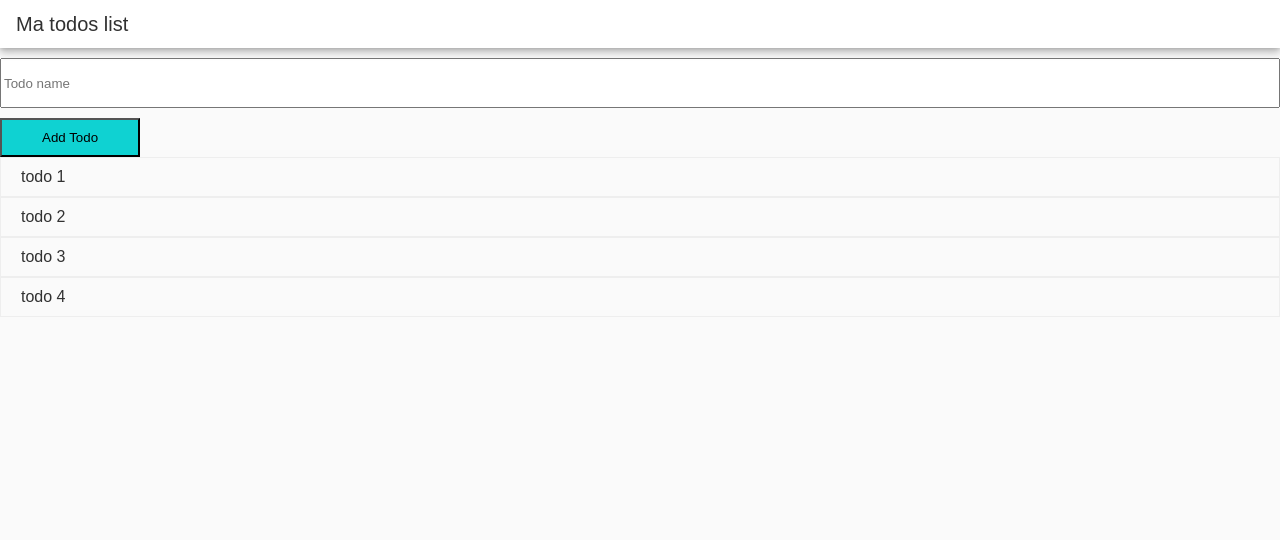
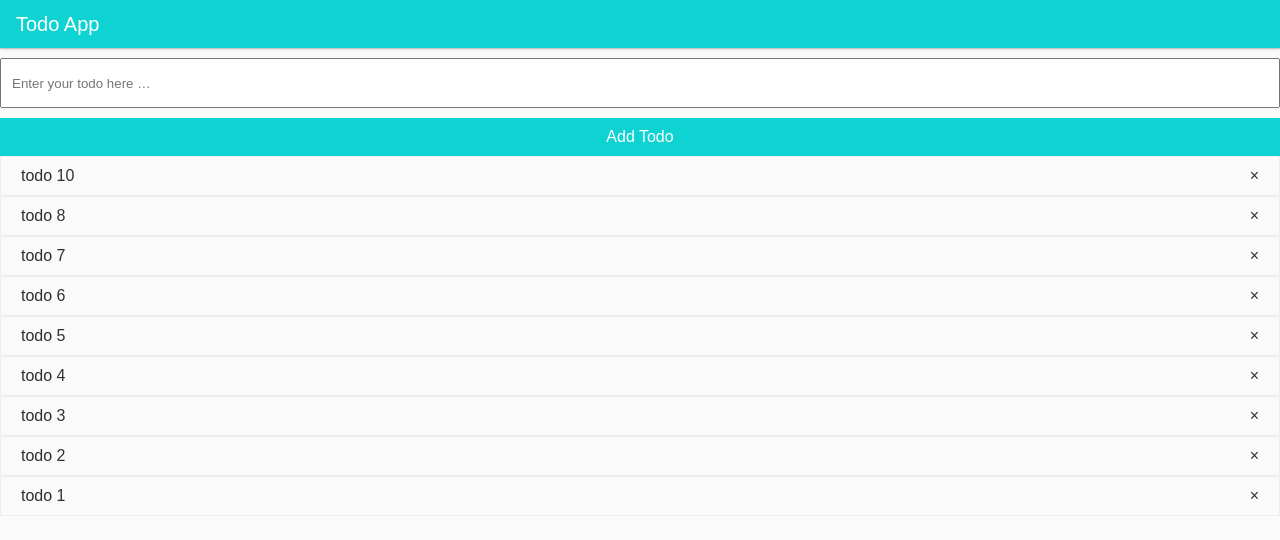
Before and after one commit to kconde2/pwa-todo, a website with bundled scripts: page index.html in a window 1280 px wide. Built offline with nearby package versions, Linux system fonts and the light colour scheme; data requests are answered from the project's data file.

Commit message:
Add css and remove console

```diff
--- a/db.json
+++ b/db.json
@@ -13,14 +13,44 @@
       "sync": true
     },
     {
-      "id": "578a2a17-1921-e917-bba7-6d748f9898cb",
+      "id": "b78339ab-a85a-9ef5-5a15-821e18494e37",
       "name": "todo 3",
       "status": false,
       "sync": true
     },
     {
-      "id": "25dd7e7c-b31b-3bb1-6484-5a297d9e68dc",
+      "id": "ce047a10-f5b7-12c1-2019-fe098f7a01c3",
       "name": "todo 4",
+      "status": false,
+      "sync": true
+    },
+    {
+      "id": "e1c68bad-7a0f-dc5a-a2bf-99927d5481a0",
+      "name": "todo 5",
+      "status": false,
+      "sync": true
+    },
+    {
+      "id": "105de4cc-0048-3f5f-2e60-5ea3f836e2ba",
+      "name": "todo 6",
+      "status": false,
+      "sync": true
+    },
+    {
+      "id": "e51bb304-9a78-5e13-b86f-1b6701ef343d",
+      "name": "todo 7",
+      "status": false,
+      "sync": true
+    },
+    {
+      "id": "415786da-1402-8de9-59f4-3331f026e456",
+      "name": "todo 8",
+      "status": false,
+      "sync": true
+    },
+    {
+      "id": "78aa2023-e240-47f5-bb5c-c7cca09bc777",
+      "name": "todo 10",
       "status": false,
       "sync": true
     }
--- a/index.html
+++ b/index.html
@@ -3,19 +3,19 @@
 
 <head>
     <meta charset="UTF-8">
-    <meta name="viewport"
-        content="width=device-width, initial-scale=1.0">
-    <meta http-equiv="X-UA-Compatible"
-        content="ie=edge">
+    <meta name="viewport" content="width=device-width, initial-scale=1.0">
+    <meta http-equiv="X-UA-Compatible" content="ie=edge">
     <title>Todos</title>
     <script>
         if ('serviceWorker' in navigator) {
-            window.addEventListener('load', function () {
+            window.addEventListener('load', function() {
                 navigator.serviceWorker
                     .register('/sw.js', {
                         scope: '/',
                     })
-                    .then(function () { console.log("Service Worker Registered"); });
+                    .then(function() {
+                        console.log("Service Worker Registered");
+                    });
             });
         } else {
             console.log('Service worker not supporttd use another cache method');
@@ -27,16 +27,15 @@
             box-sizing: border-box;
         }
 
-        /* Inline your critical styles */
         html,
         body {
             /* Define app variables */
             --app-bg-color: #fafafa;
             --app-text-color: #313131;
-            --app-card-color: #ffffff;
+            --app-card-color: #0fd2d2;
             --app-grey-color: #E2E2E2;
-            --app-header-shadow: 0 0 4px rgba(0, 0, 0, .14), 0 4px 8px rgba(0, 0, 0, .28);
-
+            --app-white-color: #FFF;
+            --app-header-shadow: 0 0 1px rgba(0, 0, 0, .14), 0 1px 2px rgba(0, 0, 0, .28);
             min-height: 100%;
             margin: 0;
             padding: 0;
@@ -57,6 +56,11 @@
             padding: 0 16px;
             box-shadow: var(--app-header-shadow);
             z-index: 1;
+            color: var(--app-text-color);
+        }
+
+        #app>header a {
+            color: var(--app-white-color);
         }
 
         #app>header nav {
@@ -67,6 +71,31 @@
             height: 48px;
             font-size: 1.25rem;
         }
+
+        .form-todo {
+            display: flex;
+            flex-direction: column;
+        }
+
+        .form-todo input {
+            padding: 10px;
+            margin-top: 10px;
+            height: 50px;
+            width: 100%;
+        }
+
+        .form-todo button {
+            border: none;
+            color: white;
+            text-align: center;
+            text-decoration: none;
+            display: inline-block;
+            font-size: 16px;
+            margin-top: 10px;
+            background: #0fd2d2;
+            outline: 0;
+            padding: 10px 40px;
+        }
     </style>
 </head>
 
@@ -74,24 +103,20 @@
     <section id="app">
         <header>
             <nav>
-                <span class="title"><a href="/">Ma todos list</a></span>
+                <span class="title"><a href="/">Todo App</a></span>
             </nav>
         </header>
 
         <main>
-            <input style="margin-top: 10px; height: 50px; width:100%"
-                id="addTodoValue"
-                type="text"
-                placeholder="Todo name">
-            <button style="margin-top: 10px; background: #0fd2d2;outline: 0;padding: 10px 40px;"
-                id="addTodoButton"
-                class="btn btn-primary">Add Todo</button>
+            <div class="form-todo">
+                <input id="addTodoValue" type="text" placeholder="Enter your todo here &hellip;">
+                <button id="addTodoButton" class="btn btn-primary">Add Todo</button>
+            </div>
             <section page="todo-list"></section>
         </main>
     </section>
 
-    <script type="module"
-        src="./js/app.js"></script>
+    <script type="module" src="./js/app.js"></script>
 </body>
 
 </html>
--- a/js/app.js
+++ b/js/app.js
@@ -1,30 +1,30 @@
-import AppTodoItem from '/js/components/TodoItem/TodoItem.js';
-import checkConnectivity from '/js/services/connection.js';
-import { sendLocalData, storeTodoItem, getApiTodos, isOnline } from '/js/services/utils.js';
-import { todoStore } from '/js/services/db.js';
+import AppTodoItem from "/js/components/TodoItem/TodoItem.js";
+import checkConnectivity from "/js/services/connection.js";
+import {
+    sendLocalData,
+    storeTodoItem,
+    getApiTodos,
+    isOnline
+} from "/js/services/utils.js";
+import { todoStore } from "/js/services/db.js";
 
-(async function (document) {
-
-  const app = document.querySelector('#app');
-  const skeleton = app.querySelector('.skeleton');
-  const todoList = app.querySelector('[page=todo-list]');
+(async function(document) {
+    const app = document.querySelector("#app");
+    // const skeleton = app.querySelector('.skeleton');
+    const todoList = app.querySelector("[page=todo-list]");
     const addTodoButton = app.querySelector("#addTodoButton");
     const addTodoValue = app.querySelector("#addTodoValue");
     const store = await todoStore();
     let todos = undefined;
 
     checkConnectivity();
-  todos = await store.get('todos', 'todos');
-  // initial data
-  // if (!todos) {
-  //   await store.put('todos', [], 'todos');
-  // }
-
+    todos = await store.get("todos", "todos");
+    // init data
     if (!todos) {
         todos = await getApiTodos();
-      await store.put('todos', todos, 'todos');
+        await store.put("todos", todos, "todos");
     } else {
-    todos = await store.get('todos', 'todos');
+        todos = await store.get("todos", "todos");
     }
 
     // Build todo list
@@ -32,11 +32,10 @@ import { todoStore } from '/js/services/db.js';
         try {
             todos.map(todo => {
                 const todoElement = new AppTodoItem();
-        todoElement.initTodoItem(todo.name, todo.status);
-        todoList.appendChild(todoElement);
+                todoElement.initTodoItem(todo.id, todo.name);
+                todoList.prepend(todoElement);
                 return todoElement;
             });
-
         } catch (error) {
             console.log(error.toString());
         }
@@ -46,24 +45,23 @@ import { todoStore } from '/js/services/db.js';
     }
 
     // Listening to add Todo Event
-  addTodoButton.addEventListener('click', async function () {
+    addTodoButton.addEventListener("click", async function() {
         const todo = await storeTodoItem(addTodoValue.value);
 
-    addTodoValue.value = '';
+        addTodoValue.value = "";
         if (isOnline() == true) {
-      console.log('est appelé 1');
             sendLocalData();
         }
 
         // Add new todo Item to dom
         const todoElement = new AppTodoItem();
-    todoElement.initTodoItem(todo.name, todo.status);
-    todoList.appendChild(todoElement);
+        todoElement.initTodoItem(todo.id, todo.name);
+        todoList.prepend(todoElement);
     });
 
     // Listening connectivity
-  document.addEventListener('connection-changed', async ({ detail }) => {
-    localStorage.setItem('todoAppIsOnline', detail);
+    document.addEventListener("connection-changed", async({ detail }) => {
+        localStorage.setItem("todoAppIsOnline", detail);
         console.log(detail, navigator.onLine);
         if (detail == true && navigator.onLine) {
             sendLocalData();
--- a/js/components/TodoItem/TodoItem.js
+++ b/js/components/TodoItem/TodoItem.js
@@ -4,6 +4,7 @@ export default class AppTodoItem extends LitElement {
   constructor() {
     super();
 
+    this.id = 0;
     this.name = "";
     this.status = false;
   }
@@ -22,6 +23,7 @@ export default class AppTodoItem extends LitElement {
       }
 
       .item {
+        display: flex;
         padding: 10px 20px;
         border: 1px solid #eee;
       }
@@ -29,17 +31,29 @@ export default class AppTodoItem extends LitElement {
       .item.done {
         text-decoration: line-through;
       }
+
+      .item span {
+          margin-left: auto;
+      }
     `;
   }
 
-    initTodoItem(name) {
+  initTodoItem(id, name) {
+    this.id = id;
     this.name = name;
     this.status = false;
   }
 
+  switch(event) {
+    this.status = !this.status;
+  }
+
   render() {
     return html`
-        <div class="item ${this.status == true ? 'done' : 'todo'}">${this.name}</div>
+        <div class="item ${this.status == true ? 'done' : 'todo'}" @click=${this.switch}>
+            ${this.name}
+          <span class="delete-item" data-id="${this.id}">&times;</span>
+        </div>
     `;
   }
 }
--- a/js/services/utils.js
+++ b/js/services/utils.js
@@ -10,7 +10,7 @@ export function guidGenerator() {
 }
 
 export async function storeTodoItem(name) {
-    console.log(name);
+
     let todoItem = {
         'id': guidGenerator(),
         'name': name,
@@ -50,7 +50,6 @@ export async function sendLocalData() {
                     body: JSON.stringify(nonSyncedTodo)
                 });
                 const content = await rawResponse.json();
-                console.log("Send Local Data : ", content);
             });
 
             todos.forEach(function (nonSyncedTodo) {
```
Also changed, not shown: README.md, 1 other file. Lines whose indentation alone changed are shown as unchanged.
